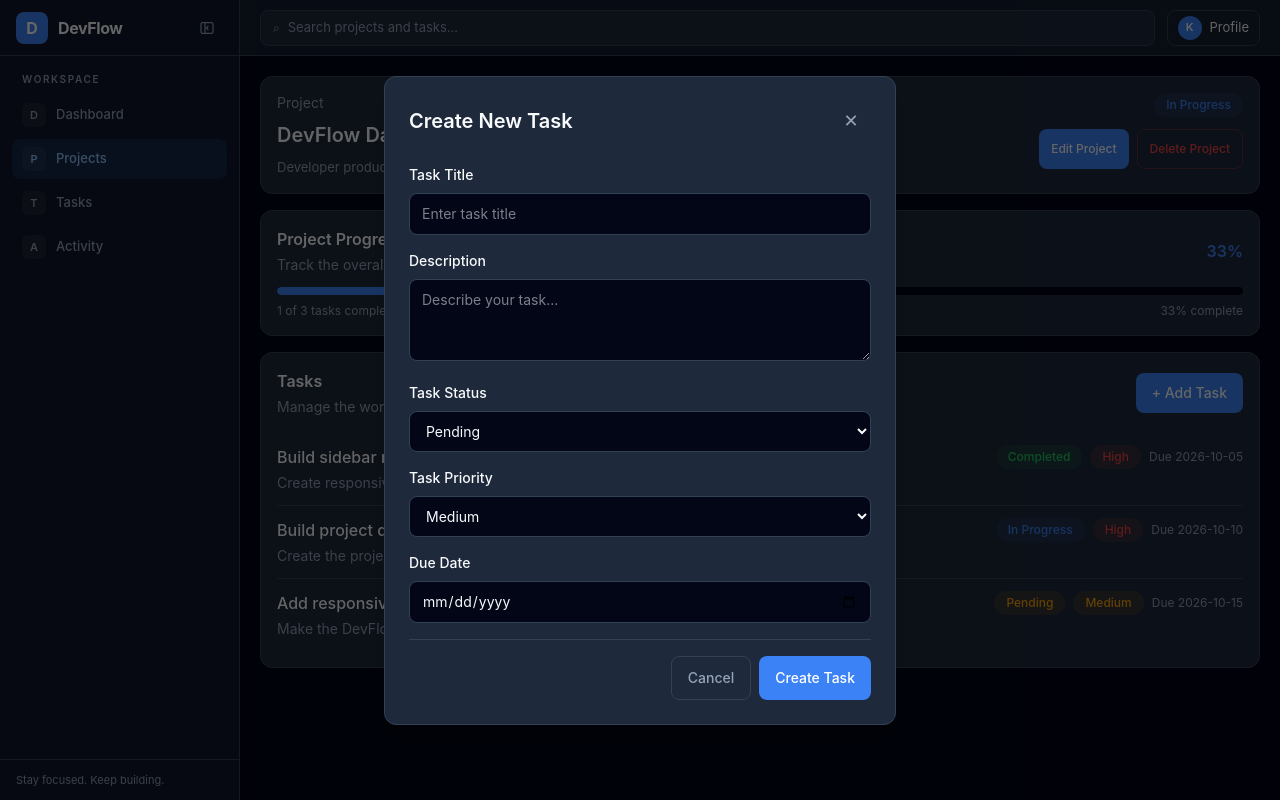
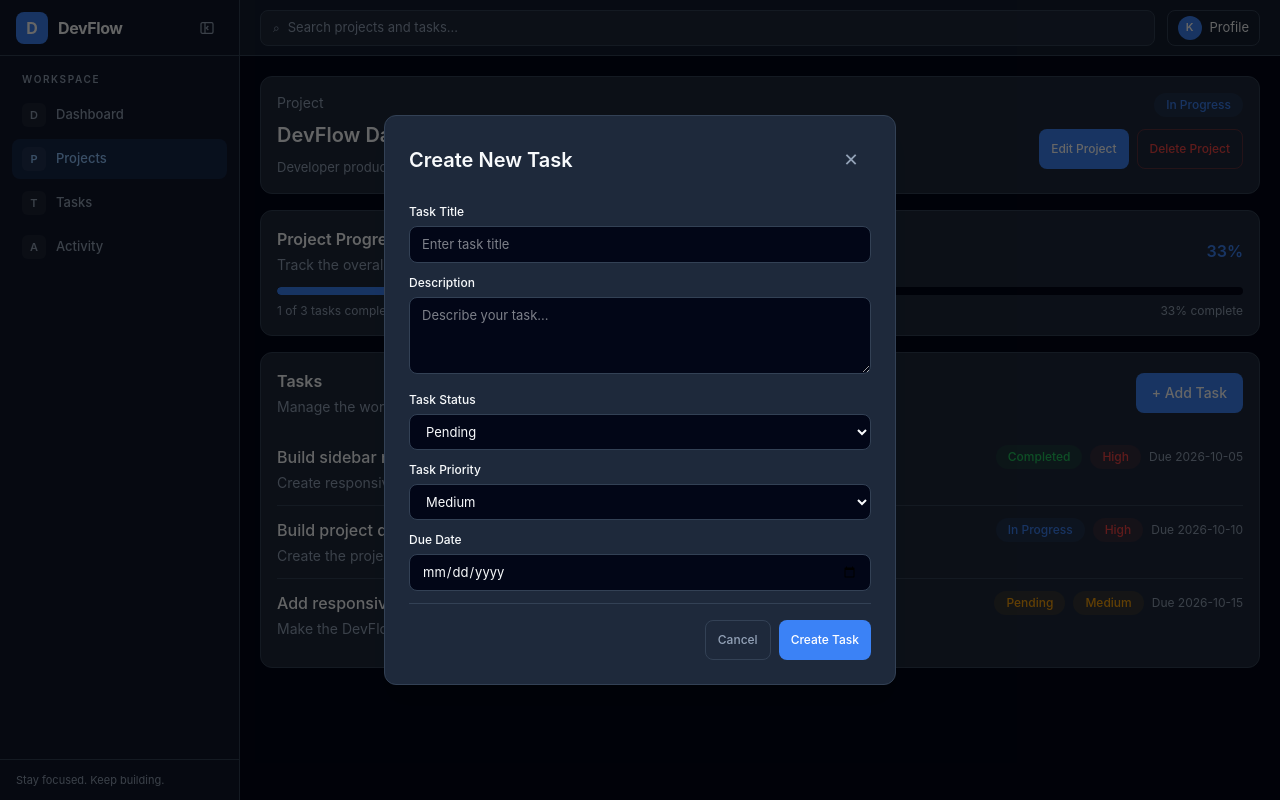
Before and after one commit to krishna-hingu/devflow, a React (Vite) app: page /projects/1 in a window 1280 px wide. Both pictures are taken after a click on the button "+ Add Task". Built offline with nearby package versions, Linux system fonts and the light colour scheme.

Commit message:
style: compact project forms and detail sections

```diff
--- a/src/components/tasks/CreateTaskModal.jsx
+++ b/src/components/tasks/CreateTaskModal.jsx
@@ -39,7 +39,7 @@ function CreateTaskModal({ projectId, onClose }) {
   return (
     <div className="fixed inset-0 z-50 flex items-center justify-center overflow-y-auto bg-black/60 p-4">
       <div className="my-auto max-h-[calc(100dvh-2rem)] w-full max-w-lg overflow-y-auto rounded-xl border border-devflow-border bg-devflow-card p-4 shadow-xl sm:p-6">
-        <div className="mb-5 flex items-center justify-between gap-3 sm:mb-6">
+        <div className="mb-4 flex items-center justify-between gap-3 sm:mb-6">
           <h2 className="text-lg font-semibold text-devflow-text sm:text-xl">
             Create New Task
           </h2>
@@ -53,9 +53,9 @@ function CreateTaskModal({ projectId, onClose }) {
           </button>
         </div>
 
-        <form onSubmit={handleSubmit} className="space-y-4">
+        <form onSubmit={handleSubmit} className="space-y-3">
           <div>
-            <label htmlFor="taskTitle" className="mb-2 block text-sm font-medium text-devflow-text">
+            <label htmlFor="taskTitle" className="mb-1.5 block text-xs font-medium text-devflow-text">
               Task Title
             </label>
             <input
@@ -64,12 +64,12 @@ function CreateTaskModal({ projectId, onClose }) {
               placeholder="Enter task title"
               value={newTaskTitle}
               onChange={(event) => setNewTaskTitle(event.target.value)}
-              className="w-full min-w-0 rounded-lg border border-devflow-border bg-devflow-background px-3 py-2.5 text-sm text-devflow-text outline-none focus:border-devflow-blue"
+              className="w-full min-w-0 rounded-lg border border-devflow-border bg-devflow-background px-3 py-2 text-[13px] text-devflow-text outline-none focus:border-devflow-blue"
             />
           </div>
 
           <div>
-            <label htmlFor="taskDescription" className="mb-2 block text-sm font-medium text-devflow-text">
+            <label htmlFor="taskDescription" className="mb-1.5 block text-xs font-medium text-devflow-text">
               Description
             </label>
             <textarea
@@ -78,19 +78,19 @@ function CreateTaskModal({ projectId, onClose }) {
               placeholder="Describe your task..."
               value={newTaskDescription}
               onChange={(event) => setNewTaskDescription(event.target.value)}
-              className="w-full min-w-0 resize-y rounded-lg border border-devflow-border bg-devflow-background px-3 py-2.5 text-sm text-devflow-text outline-none focus:border-devflow-blue"
+              className="w-full min-w-0 resize-y rounded-lg border border-devflow-border bg-devflow-background px-3 py-2 text-[13px] text-devflow-text outline-none focus:border-devflow-blue"
             />
           </div>
 
           <div>
-            <label htmlFor="taskStatus" className="mb-2 block text-sm font-medium text-devflow-text">
+            <label htmlFor="taskStatus" className="mb-1.5 block text-xs font-medium text-devflow-text">
               Task Status
             </label>
             <select
               id="taskStatus"
               value={newTaskStatus}
               onChange={(event) => setNewTaskStatus(event.target.value)}
-              className="w-full min-w-0 rounded-lg border border-devflow-border bg-devflow-background px-3 py-2.5 text-sm text-devflow-text outline-none focus:border-devflow-blue"
+              className="w-full min-w-0 rounded-lg border border-devflow-border bg-devflow-background px-3 py-2 text-[13px] text-devflow-text outline-none focus:border-devflow-blue"
             >
               <option value="Pending">Pending</option>
               <option value="In Progress">In Progress</option>
@@ -99,14 +99,14 @@ function CreateTaskModal({ projectId, onClose }) {
           </div>
 
           <div>
-            <label htmlFor="taskPriority" className="mb-2 block text-sm font-medium text-devflow-text">
+            <label htmlFor="taskPriority" className="mb-1.5 block text-xs font-medium text-devflow-text">
               Task Priority
             </label>
             <select
               id="taskPriority"
               value={newTaskPriority}
               onChange={(event) => setNewTaskPriority(event.target.value)}
-              className="w-full min-w-0 rounded-lg border border-devflow-border bg-devflow-background px-3 py-2.5 text-sm text-devflow-text outline-none focus:border-devflow-blue"
+              className="w-full min-w-0 rounded-lg border border-devflow-border bg-devflow-background px-3 py-2 text-[13px] text-devflow-text outline-none focus:border-devflow-blue"
             >
               <option value="Low">Low</option>
               <option value="Medium">Medium</option>
@@ -115,7 +115,7 @@ function CreateTaskModal({ projectId, onClose }) {
           </div>
 
           <div>
-            <label htmlFor="taskDueDate" className="mb-2 block text-sm font-medium text-devflow-text">
+            <label htmlFor="taskDueDate" className="mb-1.5 block text-xs font-medium text-devflow-text">
               Due Date
             </label>
             <input
@@ -123,7 +123,7 @@ function CreateTaskModal({ projectId, onClose }) {
               type="date"
               value={newTaskDueDate}
               onChange={(event) => setNewTaskDueDate(event.target.value)}
-              className="w-full min-w-0 rounded-lg border border-devflow-border bg-devflow-background px-3 py-2.5 text-sm text-devflow-text outline-none focus:border-devflow-blue"
+              className="w-full min-w-0 rounded-lg border border-devflow-border bg-devflow-background px-3 py-2 text-[13px] text-devflow-text outline-none focus:border-devflow-blue"
             />
           </div>
 
@@ -131,13 +131,13 @@ function CreateTaskModal({ projectId, onClose }) {
             <button
               type="button"
               onClick={onClose}
-              className="min-h-11 rounded-lg border border-devflow-border px-4 py-2.5 text-sm font-medium text-devflow-text-muted transition-colors hover:bg-devflow-background"
+              className="min-h-10 rounded-lg border border-devflow-border px-3 py-2 text-xs font-medium text-devflow-text-muted transition-colors hover:bg-devflow-background"
             >
               Cancel
             </button>
             <button
               type="submit"
-              className="min-h-11 rounded-lg bg-devflow-blue px-4 py-2.5 text-sm font-medium text-white transition-colors hover:bg-devflow-blue-hover"
+              className="min-h-10 rounded-lg bg-devflow-blue px-3 py-2 text-xs font-medium text-white transition-colors hover:bg-devflow-blue-hover"
             >
               Create Task
             </button>
```
